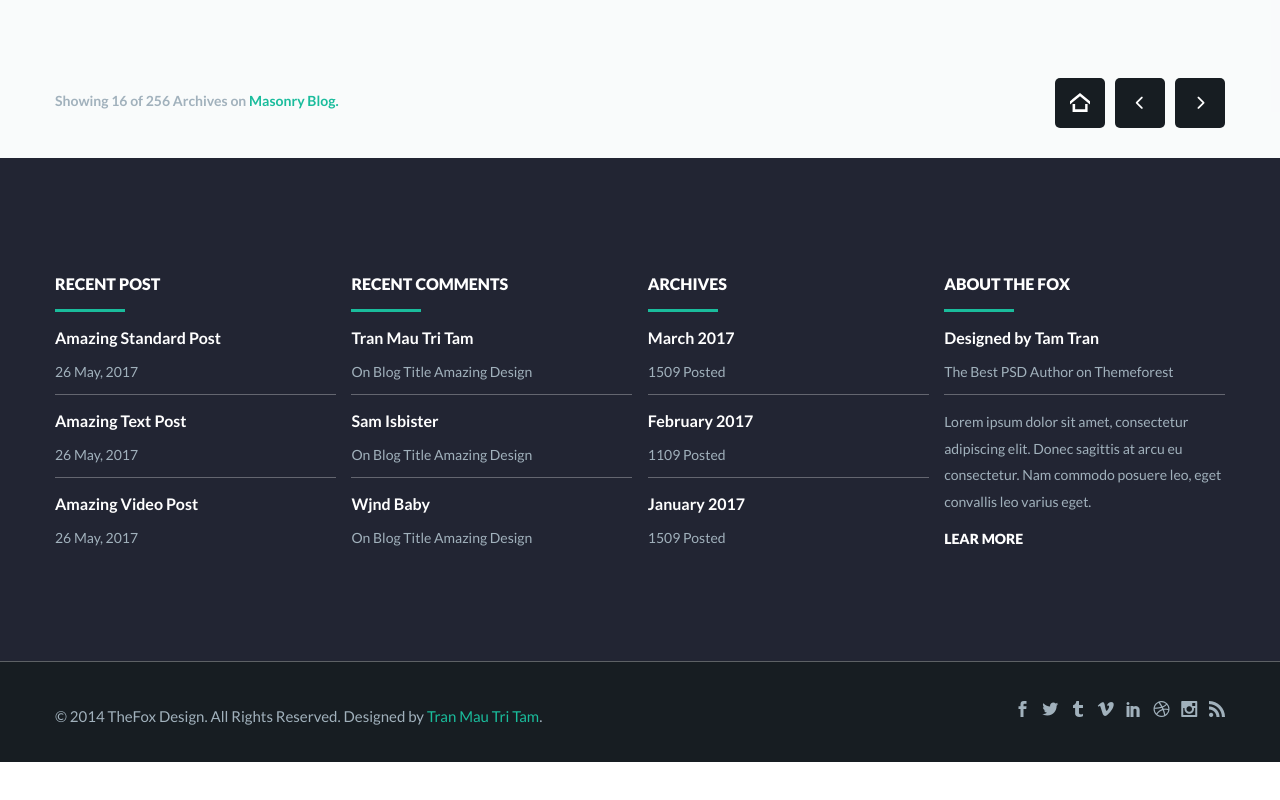
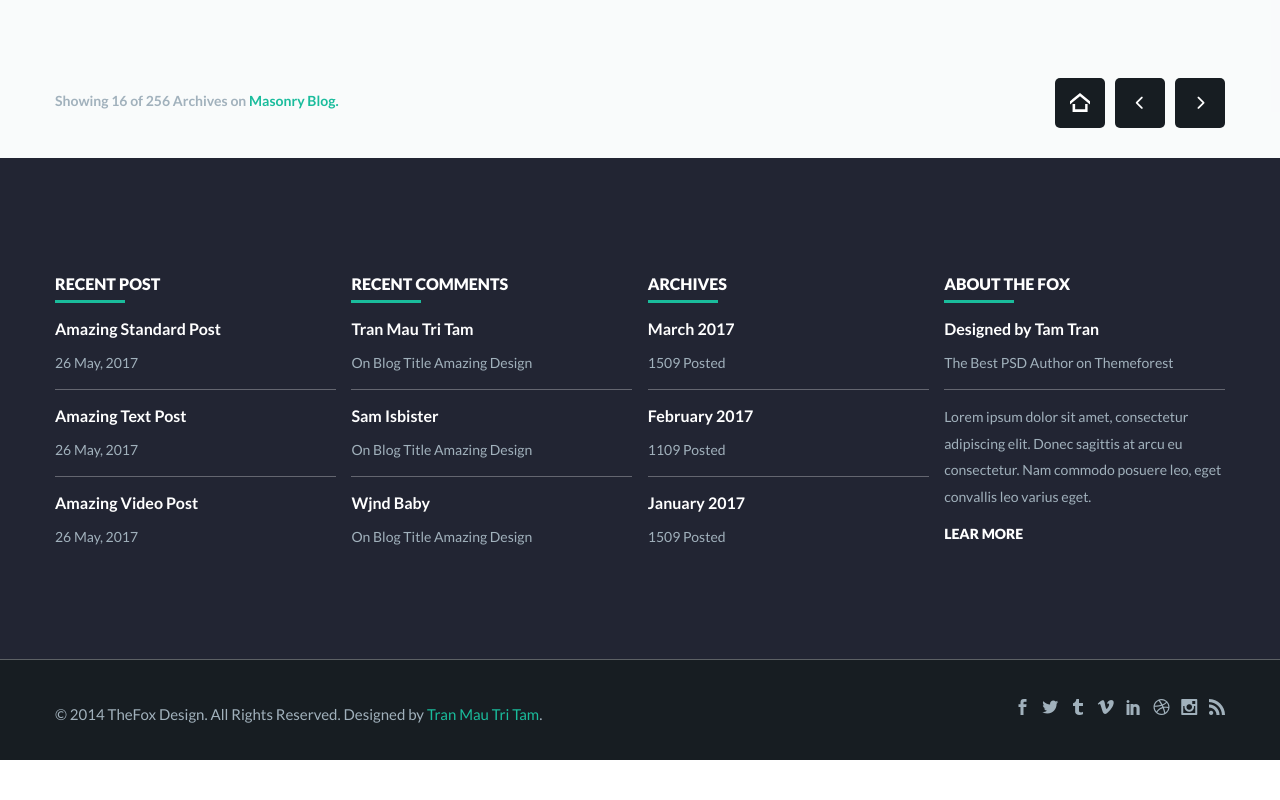
Before and after one commit to GuillaumePerbet/integration-4, a website: page index.html in a window 1280 px wide. Shown: the part 3699-4499 px from the top of the page. Drawn offline with nearby package versions, Linux system fonts and the light colour scheme; files that its build step writes are made by us from their sources.

Commit message:
correct footer lines

```diff
--- a/index.html
+++ b/index.html
@@ -470,36 +470,36 @@
         <div id="footerTop" class="bck-main-black">
             <div class="container flex-spaceb">
                 <div class="footer-sec">
-                    <p class="f-16 f-black txt-white">RECENT POST</p><hr>
+                    <p class="f-16 f-black txt-white">RECENT POST</p>
                     <p class="f-16 f-bold"><a href="#">Amazing Standard Post</a></p>
-                    <p>26 May, 2017</p><hr>
+                    <p class="footline">26 May, 2017</p>
                     <p class="f-16 f-bold"><a href="#">Amazing Text Post</a></p>
-                    <p>26 May, 2017</p><hr>
+                    <p class="footline">26 May, 2017</p>
                     <p class="f-16 f-bold"><a href="#">Amazing Video Post</a></p>
                     <p>26 May, 2017</p>
                 </div>
                 <div class="footer-sec">
-                    <p class="f-16 f-black txt-white">RECENT COMMENTS</p><hr>
+                    <p class="f-16 f-black txt-white">RECENT COMMENTS</p>
                     <p class="f-16 f-bold"><a href="#">Tran Mau Tri Tam</a></p>
-                    <p>On Blog Title Amazing Design</p><hr>
+                    <p class="footline">On Blog Title Amazing Design</p>
                     <p class="f-16 f-bold"><a href="#">Sam Isbister</a></p>
-                    <p>On Blog Title Amazing Design</p><hr>
+                    <p class="footline">On Blog Title Amazing Design</p>
                     <p class="f-16 f-bold"><a href="#">Wjnd Baby</a></p>
                     <p>On Blog Title Amazing Design</p>
                 </div>
                 <div class="footer-sec">
-                    <p class="f-16 f-black txt-white">ARCHIVES</p><hr>
+                    <p class="f-16 f-black txt-white">ARCHIVES</p>
                     <p class="f-16 f-bold"><a href="#">March 2017</a></p>
-                    <p>1509 Posted</p><hr>
+                    <p class="footline">1509 Posted</p>
                     <p class="f-16 f-bold"><a href="#">February 2017</a></p>
-                    <p>1109 Posted</p><hr>
+                    <p class="footline">1109 Posted</p>
                     <p class="f-16 f-bold"><a href="#">January 2017</a></p>
                     <p>1509 Posted</p>
                 </div>
                 <div class="footer-sec">
-                    <p class="f-16 f-black txt-white">ABOUT THE FOX</p><hr>
+                    <p class="f-16 f-black txt-white">ABOUT THE FOX</p>
                     <p class="f-16 f-bold txt-white">Designed by Tam Tran</p>
-                    <p>The Best PSD Author on Themeforest</p><hr>
+                    <p class="footline">The Best PSD Author on Themeforest</p>
                     <p>Lorem ipsum dolor sit amet, consectetur adipiscing elit. Donec sagittis at arcu eu consectetur. Nam commodo posuere leo, eget convallis leo varius eget.</p>
                     <p class="f-black"><a href="#">LEAR MORE</a></p>
                 </div>
--- a/style.scss
+++ b/style.scss
@@ -340,10 +340,22 @@ section{
 }
 .footer-sec{
     flex: 0 24%;
-    hr{ border:0; height: 1px; background-color: rgba(255, 255, 255, 0.3);
-        &:nth-child(2) { height: 3px; width: 70px; @extend %bck-sec; margin: auto 0px;  }
+    .footline::after{
+        content: '';
+        display: block;
+        height: 1px;
+        background-color: rgba(255, 255, 255, 0.3);
+        margin-top: 18px;
+    }
+    p:nth-child(1)::after{
+        content: '';
+        display: block;
+        height: 3px;
+        width: 70px;
+        @extend %bck-sec;
+        margin-top: 7px;
     }
     &:nth-child(4){
-        p:nth-child(6){ line-height: 1.9;}
+        p:nth-child(4){ line-height: 1.9;}
     }
 }
```
